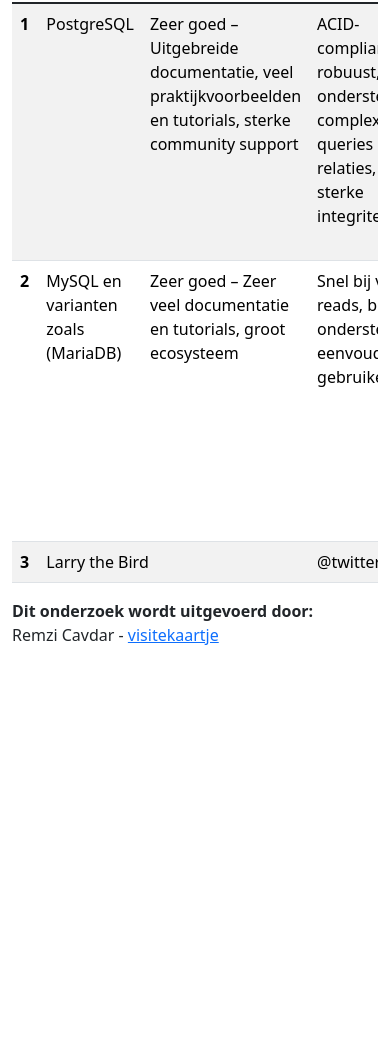
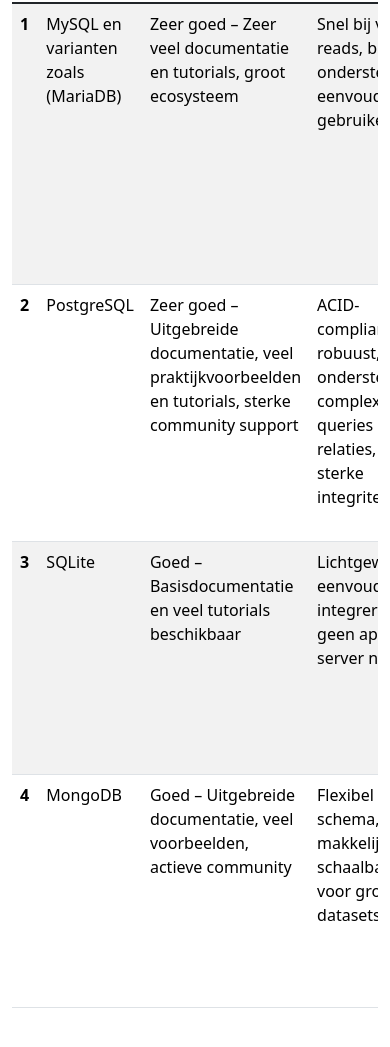
Before and after one commit to Remzi1993/onderzoek.remzi.info, a website: page public/index.html in a window 390 px wide. Shown: the part 1196-2243 px from the top of the page. Before the commit the page ends 1883 px from the top, so only its background shows below. Drawn offline with nearby package versions, Linux system fonts and the light colour scheme; files whose address does not match are found by name.

Commit message:
Improvements

```diff
--- a/public/index.html
+++ b/public/index.html
@@ -21,14 +21,14 @@
 <main class="py-4">
     <div class="container">
         <div class="row">
-            <div class="col-12 col-xl-9">
+            <div class="col-12 col-xxl-9 pin-container">
                 <div id="markdown"></div>
                 <noscript>Please turn on JavaScript to see the directory listing</noscript>
 
                 <h3>Vergelijkingstabel met verschillende technieken</h3>
                 <h4>🗂️ Databases</h4>
                 <div class="table-responsive">
-                    <table class="table table-striped table-hover">
+                    <table class="table table-striped table-hover pinned-table">
                         <thead>
                         <tr>
                             <th scope="col">#</th>
@@ -43,6 +43,15 @@
                         <tbody class="table-group-divider">
                         <tr>
                             <th scope="row">1</th>
+                            <td>MySQL en varianten zoals (MariaDB)</td>
+                            <td>Zeer goed – Zeer veel documentatie en tutorials, groot ecosysteem</td>
+                            <td>Snel bij veel reads, breed ondersteund, eenvoudig te gebruiken</td>
+                            <td>Minder flexibel dan PostgreSQL voor complexe queries</td>
+                            <td>Grote en middelgrote projecten – Goede keuze als performance en eenvoud belangrijker zijn dan complexe relaties</td>
+                            <td>Gemiddeld – Relatief eenvoudig op te zetten, maar tuning vereist voor prestaties</td>
+                        </tr>
+                        <tr>
+                            <th scope="row">2</th>
                             <td>PostgreSQL</td>
                             <td>Zeer goed – Uitgebreide documentatie, veel praktijkvoorbeelden en tutorials, sterke
                                 community support
@@ -59,24 +68,36 @@
                             </td>
                         </tr>
                         <tr>
-                            <th scope="row">2</th>
-                            <td>MySQL en varianten zoals (MariaDB)</td>
-                            <td>Zeer goed – Zeer veel documentatie en tutorials, groot ecosysteem</td>
-                            <td>Snel bij veel reads, breed ondersteund, eenvoudig te gebruiken</td>
-                            <td>Minder flexibel dan PostgreSQL voor complexe queries</td>
-                            <td>Grote en middelgrote projecten – Goede keuze als performance en eenvoud belangrijker zijn dan complexe relaties</td>
-                            <td>Gemiddeld – Relatief eenvoudig op te zetten, maar tuning vereist voor prestaties</td>
+                            <th scope="row">3</th>
+                            <td>SQLite</td>
+                            <td>Goed – Basisdocumentatie en veel tutorials beschikbaar
+                            </td>
+                            <td>Lichtgewicht, eenvoudig te integreren, geen aparte server nodig
+                            </td>
+                            <td>Niet geschikt voor gelijktijdige zware workloads, geen sterke concurrentiecontrole</td>
+                            <td>Kleine projecten – Perfect voor embedded applicaties en mobiele apps waar eenvoud en snelheid tellen
+                            </td>
+                            <td>Zeer eenvoudig – Geen serverinstallatie, slechts een bestand nodig
+                            </td>
                         </tr>
                         <tr>
-                            <th scope="row">3</th>
-                            <td colspan="2">Larry the Bird</td>
-                            <td>@twitter</td>
+                            <th scope="row">4</th>
+                            <td>MongoDB</td>
+                            <td>Goed – Uitgebreide documentatie, veel voorbeelden, actieve community
+                            </td>
+                            <td>Flexibel schema, makkelijk schaalbaar voor grote datasets
+                            </td>
+                            <td>Minder geschikt voor complexe relaties, meer opslagruimte nodig</td>
+                            <td>Grote projecten – Ideaal voor projecten waar flexibele schema's en hoge schaalbaarheid nodig zijn
+                            </td>
+                            <td>Gemiddeld – Snelle setup, maar tuning vereist voor optimalisatie
+                            </td>
                         </tr>
                         </tbody>
                     </table>
                 </div>
             </div>
-            <div class="col-12 col-xl-3 ms-auto">
+            <div class="col-12 col-xxl-3 ms-auto d-none d-xxl-block">
                 <div class="sticky-sidebar">
                     <div class="sidebar-container">
                         <strong>Dit onderzoek wordt uitgevoerd door:</strong>
@@ -90,6 +111,7 @@
 
 <script src="../node_modules/bootstrap/dist/js/bootstrap.bundle.min.js"></script>
 <script src="../node_modules/marked/marked.min.js"></script>
+<script src="../src/main.js"></script>
 <script>
     fetch('./README.md')
         .then(response => response.text())
--- a/src/main.css
+++ b/src/main.css
@@ -1,3 +1,4 @@
+/* Your existing styles */
 .table-hover tbody tr:hover td, .table-hover tbody tr:hover th {
   background-color: rgb(108, 117, 125);
   color: white;
@@ -10,3 +11,101 @@
     overflow-y: auto;
   }
 }
+
+/* Container styles */
+.pin-container {
+  position: relative;
+}
+
+/* Background container for shadow and color */
+#pinned-header-background {
+  background-color: #fff;
+  box-shadow: 0 2px 8px rgba(0, 0, 0, 0.15);
+}
+
+/* Container wrapper for positioning */
+#pinned-header-container-wrapper {
+  z-index: 999;
+}
+
+/* Inner scrollable container */
+#pinned-header-scroll-container {
+  -webkit-overflow-scrolling: touch; /* For smoother scrolling on iOS */
+  background-color: transparent; /* Important to prevent background color in padding areas */
+}
+
+/* Desktop specific styles */
+@media (min-width: 992px) {
+  #pinned-header-scroll-container {
+    overflow-x: hidden !important; /* Force hide scrollbar on desktop */
+  }
+}
+
+/* Mobile specific styles */
+@media (max-width: 991px) {
+  #pinned-header-scroll-container {
+    overflow-x: auto; /* Enable scrollbar on mobile */
+  }
+
+  /* Remove overflow container margin */
+  #pinned-header-scroll-container::-webkit-scrollbar {
+    height: 10px;
+  }
+}
+
+/* Pinned header table */
+.pinned-header {
+  display: none; /* Hidden until needed */
+  table-layout: auto;
+  border-collapse: collapse;
+  margin: 0 !important;
+  width: 100%;
+}
+
+/* Allow header text to wrap, like the original header */
+.pinned-header th {
+  white-space: normal; /* Allow text to wrap */
+  word-wrap: break-word; /* Break words to prevent overflow */
+  hyphens: auto; /* Enable hyphenation for better word breaks */
+  background-color: #f8f9fa; /* Match Bootstrap's default background */
+  border-bottom: 2px solid #dee2e6; /* Match Bootstrap's default border */
+  padding: 0.75rem;
+  vertical-align: middle;
+  overflow: visible; /* Allow content to be visible */
+  text-overflow: clip; /* Don't use ellipsis */
+}
+
+/* For striped tables */
+.table-striped.pinned-header th {
+  background-color: #f8f9fa;
+}
+
+/* Mobile specific styles */
+@media (max-width: 991px) {
+  #pinned-header-background {
+    width: 100% !important;
+  }
+
+  #pinned-header-container-wrapper {
+    width: 100% !important;
+  }
+
+  #pinned-header-scroll-container {
+    margin: 0 auto;
+    padding-left: calc(1.5rem * 0.5);
+    padding-right: calc(1.5rem * 0.5);
+  }
+
+  /* Remove any unexpected margins */
+  .pinned-header {
+    margin-left: 0 !important;
+    margin-right: 0 !important;
+  }
+
+  /* On very small screens, we might need nowrap */
+  @media (max-width: 575px) {
+    .pinned-header th {
+      white-space: nowrap;
+    }
+  }
+}
--- /dev/null
+++ b/src/main.js
@@ -0,0 +1,316 @@
+document.addEventListener('DOMContentLoaded', () => {
+  // Select all .pinned-table elements
+  const pinnedTables = document.querySelectorAll('.pinned-table');
+
+  pinnedTables.forEach((table) => {
+    setupPinnedHeader(table);
+  });
+
+  function setupPinnedHeader(table) {
+    // 1) Find the .pin-container (closest parent)
+    const container = table.closest('.pin-container');
+    if (!container) return; // If no container, skip
+
+    // 2) Clone the thead
+    const originalThead = table.querySelector('thead');
+    if (!originalThead) return;
+
+    const clonedTable = document.createElement('table');
+    clonedTable.className = table.className + ' pinned-header';
+    const clonedThead = originalThead.cloneNode(true);
+    clonedTable.appendChild(clonedThead);
+    container.appendChild(clonedTable);
+
+    // 3) Sync initial widths
+    syncWidths();
+
+    // 4) Listen for scroll on window, not container
+    window.addEventListener('scroll', onScroll);
+    window.addEventListener('resize', onResize);
+
+    // Handle wheel events on both containers for smooth bidirectional scrolling
+    function setupWheelSynchronization(tableResponsive, scrollContainer) {
+      // Prevent multiple event listeners
+      tableResponsive.removeEventListener('wheel', handleTableWheel);
+      scrollContainer.removeEventListener('wheel', handleHeaderWheel);
+
+      // Add wheel event listeners
+      tableResponsive.addEventListener('wheel', handleTableWheel);
+      scrollContainer.addEventListener('wheel', handleHeaderWheel);
+
+      function handleTableWheel(event) {
+        // If the wheel event includes horizontal scrolling
+        if (event.deltaX !== 0) {
+          // Also update the header scroll position
+          scrollContainer.scrollLeft += event.deltaX;
+        }
+      }
+
+      function handleHeaderWheel(event) {
+        // If the wheel event includes horizontal scrolling
+        if (event.deltaX !== 0) {
+          // Also update the table scroll position
+          tableResponsive.scrollLeft += event.deltaX;
+        }
+      }
+
+      // Store the handlers to be able to remove them later
+      tableResponsive._wheelHandler = handleTableWheel;
+      scrollContainer._wheelHandler = handleHeaderWheel;
+    }
+
+    // When hiding the header, remove wheel event listeners
+    function removeWheelSynchronization(tableResponsive, scrollContainer) {
+      if (tableResponsive && tableResponsive._wheelHandler) {
+        tableResponsive.removeEventListener('wheel', tableResponsive._wheelHandler);
+      }
+
+      if (scrollContainer && scrollContainer._wheelHandler) {
+        scrollContainer.removeEventListener('wheel', scrollContainer._wheelHandler);
+      }
+    }
+
+    function onScroll() {
+      const tableRect = table.getBoundingClientRect();
+      const theadRect = originalThead.getBoundingClientRect();
+
+      // If the original thead is scrolled out of view (its bottom is above viewport)
+      const theadOutOfView = theadRect.bottom <= 0;
+
+      // If the entire table is scrolled out of view (bottom is above viewport)
+      const tableOutOfView = tableRect.bottom <= 0;
+
+      // If table is still visible in viewport but thead is not
+      if (theadOutOfView && !tableOutOfView) {
+        // Get the table's parent container (table-responsive)
+        const tableResponsive = table.closest('.table-responsive');
+
+        // Calculate actual widths and positions
+        const bootstrapGutterX = '1.5rem'; // Default Bootstrap gutter
+        const containerPadding = `calc(${bootstrapGutterX} * 0.5)`;
+
+        // Create outer background container if it doesn't exist
+        let outerBackground = document.getElementById('pinned-header-background');
+        if (!outerBackground) {
+          outerBackground = document.createElement('div');
+          outerBackground.id = 'pinned-header-background';
+          // Base styling, specific styling will be applied below based on screen width
+          outerBackground.style.cssText = 'position:fixed;top:0;left:0;right:0;width:100%;';
+          document.body.appendChild(outerBackground);
+        }
+
+        // Create container wrapper if it doesn't exist
+        let containerWrapper = document.getElementById('pinned-header-container-wrapper');
+        if (!containerWrapper) {
+          containerWrapper = document.createElement('div');
+          containerWrapper.id = 'pinned-header-container-wrapper';
+          // Base styling, specific styling will be applied below based on screen width
+          containerWrapper.style.cssText = 'position:fixed;top:0;left:0;right:0;width:100%;z-index:999;';
+          document.body.appendChild(containerWrapper);
+        }
+
+        // Create inner scrollable container if it doesn't exist
+        let scrollContainer = document.getElementById('pinned-header-scroll-container');
+        if (!scrollContainer) {
+          scrollContainer = document.createElement('div');
+          scrollContainer.id = 'pinned-header-scroll-container';
+          scrollContainer.style.cssText = 'overflow-x:auto;max-width:100%;margin:0 auto;';
+          containerWrapper.appendChild(scrollContainer);
+        }
+
+        // Always use the scroll container
+        if (clonedTable.parentNode !== scrollContainer) {
+          scrollContainer.innerHTML = '';
+          scrollContainer.appendChild(clonedTable);
+        }
+
+        clonedTable.style.display = 'table';
+        clonedTable.style.position = 'static';
+        clonedTable.style.margin = '0 auto';
+
+        // Match the exact width of the original table
+        clonedTable.style.width = table.scrollWidth + 'px';
+        clonedTable.style.minWidth = table.scrollWidth + 'px';
+
+        // Sync scroll position of header with table container
+        if (tableResponsive) {
+          // Set initial scroll position to match the table container
+          scrollContainer.scrollLeft = tableResponsive.scrollLeft;
+
+          // Sync table scrolling with header scrolling (both ways)
+          scrollContainer.removeEventListener('scroll', syncTableScroll);
+          tableResponsive.removeEventListener('scroll', syncHeaderScroll);
+
+          scrollContainer.addEventListener('scroll', syncTableScroll);
+          tableResponsive.addEventListener('scroll', syncHeaderScroll);
+
+          function syncTableScroll() {
+            tableResponsive.scrollLeft = scrollContainer.scrollLeft;
+          }
+
+          function syncHeaderScroll() {
+            scrollContainer.scrollLeft = tableResponsive.scrollLeft;
+          }
+
+          // Setup wheel event synchronization for mouse wheel scrolling
+          setupWheelSynchronization(tableResponsive, scrollContainer);
+        }
+
+        // Get container styles for proper alignment
+        const containerStyle = window.getComputedStyle(container);
+        const tableContainerStyle = window.getComputedStyle(tableResponsive);
+
+        // Position and style the containers based on screen size
+        if (window.innerWidth >= 992) {
+          // On desktop, align with table exactly
+          containerWrapper.style.left = tableRect.left + 'px';
+          containerWrapper.style.right = 'auto';
+          containerWrapper.style.width = tableRect.width + 'px';
+          containerWrapper.style.backgroundColor = '#fff';
+          containerWrapper.style.boxShadow = '0 2px 8px rgba(0,0,0,0.15)';
+
+          // Keep background transparent on desktop
+          outerBackground.style.backgroundColor = 'transparent';
+          outerBackground.style.boxShadow = 'none';
+          outerBackground.style.height = scrollContainer.scrollHeight + 'px';
+
+          // No container or margins, and no scrollbar on desktop
+          scrollContainer.style.width = '100%';
+          scrollContainer.style.maxWidth = tableRect.width + 'px';
+          scrollContainer.style.margin = '0';
+          scrollContainer.style.padding = '0';
+          scrollContainer.style.overflowX = 'hidden'; // Hide scrollbar on desktop
+        } else {
+          // On mobile, match the Bootstrap container
+          const containerWidth = getComputedStyle(container.closest('.container')).width;
+
+          containerWrapper.style.left = '0';
+          containerWrapper.style.right = '0';
+          containerWrapper.style.width = '100%';
+          containerWrapper.style.backgroundColor = 'transparent';
+          containerWrapper.style.boxShadow = 'none';
+
+          // Apply background and shadow to the background layer for mobile
+          outerBackground.style.backgroundColor = '#fff';
+          outerBackground.style.boxShadow = '0 2px 8px rgba(0,0,0,0.15)';
+          outerBackground.style.height = scrollContainer.scrollHeight + 'px';
+
+          // Match the container's width and padding
+          scrollContainer.style.width = containerWidth;
+          scrollContainer.style.maxWidth = containerWidth;
+          scrollContainer.style.margin = '0 auto';
+          scrollContainer.style.paddingLeft = containerPadding;
+          scrollContainer.style.paddingRight = containerPadding;
+          scrollContainer.style.overflowX = 'auto'; // Enable scrollbar on mobile
+
+          // Ensure content can be scrolled without margins causing whitespace
+          clonedTable.style.marginLeft = '0';
+          clonedTable.style.marginRight = '0';
+        }
+
+        outerBackground.style.display = 'block';
+        containerWrapper.style.display = 'block';
+        syncWidths();
+        syncRowHeights();
+      } else {
+        // Hide header when not needed
+        const outerBackground = document.getElementById('pinned-header-background');
+        const containerWrapper = document.getElementById('pinned-header-container-wrapper');
+
+        if (outerBackground) {
+          outerBackground.style.display = 'none';
+        }
+
+        if (containerWrapper) {
+          containerWrapper.style.display = 'none';
+
+          // Remove scroll event listeners when hidden
+          const scrollContainer = document.getElementById('pinned-header-scroll-container');
+          const tableResponsive = table.closest('.table-responsive');
+
+          if (tableResponsive && scrollContainer) {
+            // Remove the event listeners properly
+            tableResponsive.removeEventListener('scroll', syncHeaderScroll);
+            scrollContainer.removeEventListener('scroll', syncTableScroll);
+
+            // Also remove wheel event listeners
+            removeWheelSynchronization(tableResponsive, scrollContainer);
+          }
+        }
+      }
+    }
+
+    function onResize() {
+      syncWidths();
+      syncRowHeights();
+
+      // Get current scroll container
+      const scrollContainer = document.getElementById('pinned-header-scroll-container');
+
+      // If container exists and is visible, update table scroll position
+      if (scrollContainer) {
+        const containerWrapper = document.getElementById('pinned-header-container-wrapper');
+        if (containerWrapper && containerWrapper.style.display !== 'none') {
+          const tableResponsive = table.closest('.table-responsive');
+          if (tableResponsive) {
+            // Ensure scroll positions are synchronized after resize
+            tableResponsive.scrollLeft = scrollContainer.scrollLeft;
+          }
+        }
+      }
+
+      // Force scroll event to reposition if needed
+      onScroll();
+    }
+
+    // 5) Sync column widths
+    function syncWidths() {
+      // Use scrollWidth to account for the full width of the table, including overflow
+      const tableScrollWidth = table.scrollWidth;
+      clonedTable.style.width = tableScrollWidth + 'px';
+
+      // Match individual column widths
+      const originalThs = originalThead.querySelectorAll('th');
+      const cloneThs = clonedThead.querySelectorAll('th');
+
+      originalThs.forEach((th, i) => {
+        if (cloneThs[i]) {
+          // Get computed width of the original headers
+          const computedWidth = window.getComputedStyle(th).width;
+          cloneThs[i].style.width = computedWidth;
+          cloneThs[i].style.minWidth = computedWidth;
+        }
+      });
+    }
+
+    // 6) Sync row heights to match original header rows
+    function syncRowHeights() {
+      const originalRows = originalThead.querySelectorAll('tr');
+      const clonedRows = clonedThead.querySelectorAll('tr');
+
+      originalRows.forEach((row, rowIndex) => {
+        if (clonedRows[rowIndex]) {
+          // Get the computed height of the original row
+          const originalHeight = row.offsetHeight;
+
+          // Apply to cloned row - ensure sufficient height for wrapped text
+          clonedRows[rowIndex].style.height = originalHeight + 'px';
+
+          // Also match cell heights within each row
+          const originalCells = row.querySelectorAll('th, td');
+          const clonedCells = clonedRows[rowIndex].querySelectorAll('th, td');
+
+          originalCells.forEach((cell, cellIndex) => {
+            if (clonedCells[cellIndex]) {
+              // Copy the text from the original cell to ensure same content
+              clonedCells[cellIndex].innerHTML = cell.innerHTML;
+
+              // Adjust styling for proper alignment
+              clonedCells[cellIndex].style.verticalAlign = 'middle';
+            }
+          });
+        }
+      });
+    }
+  }
+});
```
Lines whose indentation alone changed are shown as unchanged.
